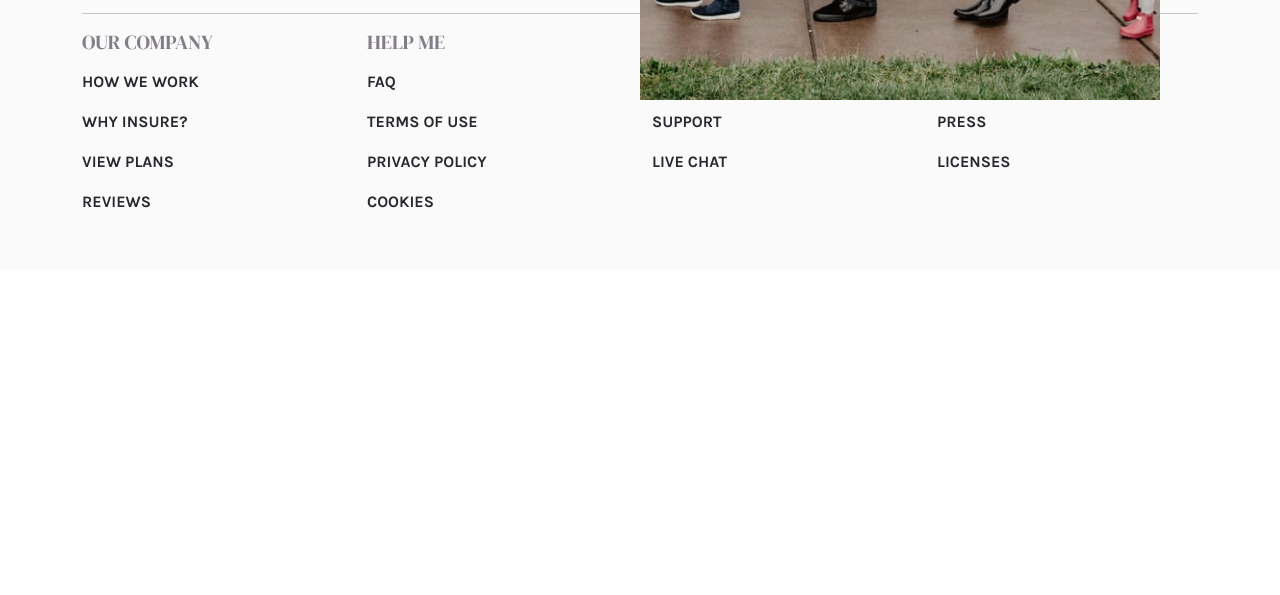
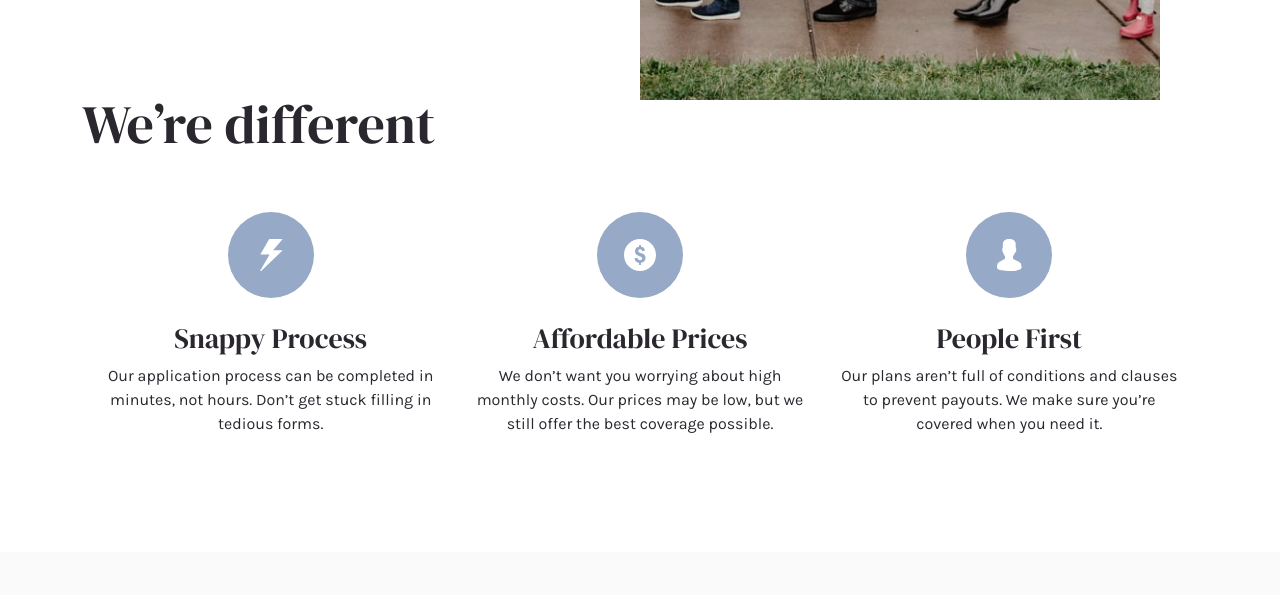
Before and after one commit to mitulpatel224/practice-bs-insure-landing-page, a plain HTML site: page index.html in a window 1280 px wide. Shown: the part 630-1225 px from the top of the page. Before the commit the page ends 900 px from the top, so only its background shows below. Drawn offline with nearby package versions, Linux system fonts and the light colour scheme.

Commit message:
feat(features): Added feature section

```diff
--- a/index.html
+++ b/index.html
@@ -130,6 +130,53 @@
           </div>
         </div>
       </section>
+      <!-- FEATURES SECTION -->
+      <section class="features">
+        <div class="container">
+          <h1 class="text-center text-lg-start">We’re different</h1>
+          <div class="row row-cols-1 row-cols-lg-3 px-3">
+            <div class="col text-center mt-5">
+              <figure>
+                <img
+                  src="./images/icon-snappy-process.svg"
+                  alt="icon-snappy-process"
+                />
+              </figure>
+              <h3 class="mt-4">Snappy Process</h3>
+              <p>
+                Our application process can be completed in minutes, not hours.
+                Don’t get stuck filling in tedious forms.
+              </p>
+            </div>
+            <div class="col text-center mt-5">
+              <figure>
+                <img
+                  src="./images/icon-affordable-prices.svg"
+                  alt="icon-affordable-prices"
+                />
+              </figure>
+              <h3 class="mt-4">Affordable Prices</h3>
+              <p>
+                We don’t want you worrying about high monthly costs. Our prices
+                may be low, but we still offer the best coverage possible.
+              </p>
+            </div>
+            <div class="col text-center mt-5">
+              <figure>
+                <img
+                  src="./images/icon-people-first.svg"
+                  alt="icon-people-first"
+                />
+              </figure>
+              <h3 class="mt-4">People First</h3>
+              <p>
+                Our plans aren’t full of conditions and clauses to prevent
+                payouts. We make sure you’re covered when you need it.
+              </p>
+            </div>
+          </div>
+        </div>
+      </section>
     </main>
     <!-- FOOTER SECTION -->
     <footer class="page-footer">
@@ -202,7 +249,7 @@
             <div
               class="row row-cols-1 row-cols-sm-4 text-center text-md-start text-uppercase mt-3"
             >
-              <div class="col">
+              <div class="col mt-4">
                 <h5>Our company</h5>
                 <ul class="nav flex-column">
                   <li class="nav-item">
@@ -219,7 +266,7 @@
                   </li>
                 </ul>
               </div>
-              <div class="col">
+              <div class="col mt-4">
                 <h5>Help me</h5>
                 <ul class="nav flex-column">
                   <li class="nav-item">
@@ -236,7 +283,7 @@
                   </li>
                 </ul>
               </div>
-              <div class="col">
+              <div class="col mt-4">
                 <h5>Contact</h5>
                 <ul class="nav flex-column">
                   <li class="nav-item">
@@ -250,7 +297,7 @@
                   </li>
                 </ul>
               </div>
-              <div class="col">
+              <div class="col mt-4">
                 <h5>Others</h5>
                 <ul class="nav flex-column">
                   <li class="nav-item">
--- a/style.css
+++ b/style.css
@@ -49,7 +49,31 @@ h1 {
 .hero .hero-image-warper {
   position: relative;
 }
+
+/* FEATURES SECTION */
+.features {
+  margin-top: 100px;
+  margin-bottom: 100px;
+}
+
+/* FOOTER SECTION */
+.page-footer {
+  background-color: var(--very-light-gray);
+}
+.page-footer h5 {
+  font-size: 18px;
+  font-family: "Karla", sans-serif;
+  color: var(--dark-grayish-violet);
+}
+.page-footer .nav-link {
+  font-family: "Karla", sans-serif;
+  font-weight: 700;
+  color: var(--very-darkviolet);
+}
+
+/* RESPONSIVE DESIGN FOR DEVICES >= 576px */
 @media only screen and (min-width: 576px) {
+  /* HERO SECTION */
   .hero .hero-image-warper .img-absolute {
     max-width: 520px;
     position: absolute;
@@ -61,15 +85,10 @@ h1 {
   }
 }
 
-/* FOOTER SECTION */
-.page-footer {
-  background-color: var(--very-light-gray);
+/* RESPONSIVE DESIGN FOR DEVICES >= 768px */
+@media only screen and (min-width: 769px) {
+  /* FEATURES SECTION */
+  .features {
+    margin-top: 200px;
+  }
 }
-.page-footer h5 {
-  color: var(--dark-grayish-violet);
-}
-.page-footer .nav-link {
-  font-family: "Karla", sans-serif;
-  font-weight: 700;
-  color: var(--very-darkviolet);
-}
```
